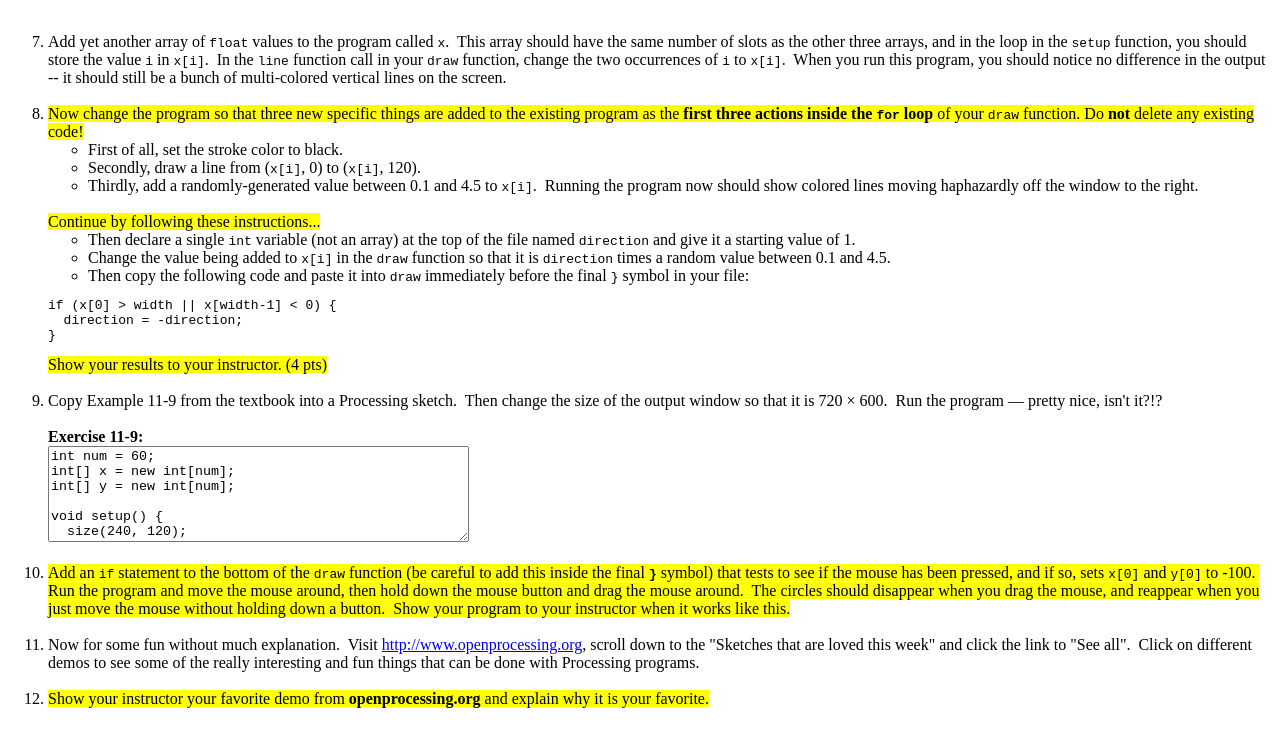
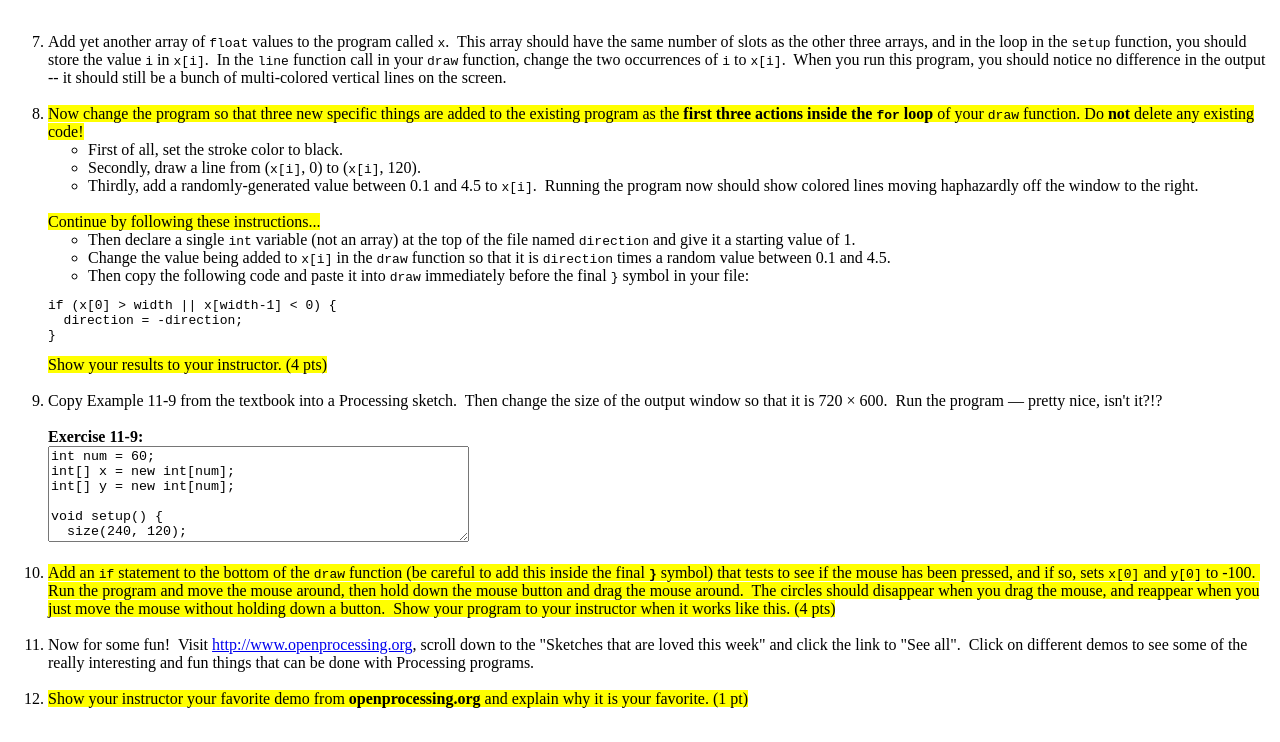
Before and after one commit to cs-courses-mountunion/CSC108Spring2022, a plain HTML site: page labs/108lab05.html in a window 1280 px wide. Shown: the part 1417-2159 px from the top of the page. Drawn offline with Linux system fonts and the light colour scheme.

Commit message:
Update 108lab05.html

```diff
--- a/labs/108lab05.html
+++ b/labs/108lab05.html
@@ -273,11 +273,11 @@ void draw() {
 	   <code>y[0]</code> to -100.&nbsp; Run the program and move the mouse around, then
 	   hold down the mouse button and drag the mouse around.&nbsp; The circles should disappear
 	   when you drag the mouse, and reappear when you just move the mouse without holding
-	   down a button.&nbsp; Show your program to your instructor when it works like this.
+	   down a button.&nbsp; Show your program to your instructor when it works like this. (4 pts)
 	   </span>
        <br><br> </li>
 
-   <li> Now for some fun without much explanation.&nbsp; Visit
+   <li> Now for some fun!&nbsp; Visit
         <a href="http://www.openprocessing.org" target="_blank"> http://www.openprocessing.org</a>,
 		scroll down to the "Sketches that are loved this week" and click the link to "See all".&nbsp;
 		Click on different demos to see some of the really interesting and fun
@@ -287,7 +287,7 @@ void draw() {
 
   <li> <span class="yellow">
        Show your instructor your favorite demo from <b>openprocessing.org</b> and
-	   explain why it is your favorite.
+	   explain why it is your favorite. (1 pt)
 	   </span>
        <br><br> </li>
 
```
